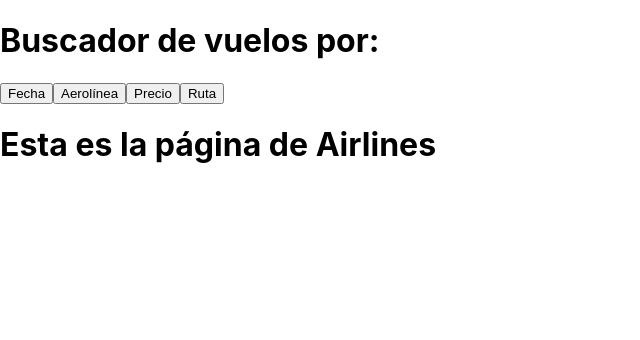
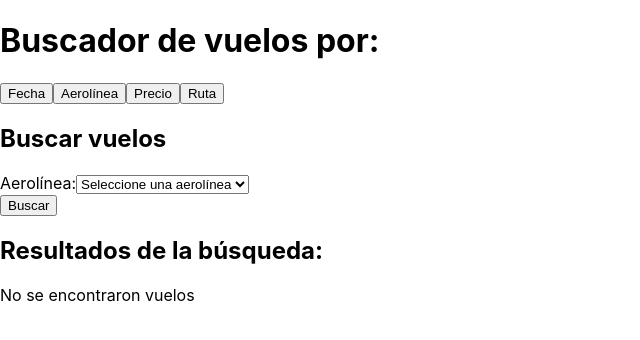
Before and after one commit to FerneyMontoya6/lab-01-arq-software, a React (Create React App) app in the folder vuelo-front/: page / in a window 1280 px wide. Both pictures are taken after a click on the button "Aerolínea". Shown: the top 340 px of the page, without its empty margins (0-640 px from the left). Built offline with nearby package versions, Linux system fonts and the light colour scheme.

Commit message:
Se añadió el componente FlightAirlines funcional

```diff
--- a/vuelo-front/src/App.js
+++ b/vuelo-front/src/App.js
@@ -42,6 +42,7 @@ function App() {
       </div>
     </>
   );
+
 }
 
 export default App;
--- a/vuelo-front/src/FlightAirlines/FlightAirlines.js
+++ b/vuelo-front/src/FlightAirlines/FlightAirlines.js
@@ -1,11 +1,152 @@
-import React from 'react'
+import React, { useState } from "react";
+import axios from "axios";
 
 function Airlines() {
-    return (
-        <div>
-            <h1>Esta es la página de Airlines</h1>
-        </div>
-    )
+  const [startDate, setStartDate] = useState("");
+  const [endDate, setEndDate] = useState("");
+  const [selectedAirline, setSelectedAirline] = useState("");
+  const [flights, setFlights] = useState([]);
+  const [loading, setLoading] = useState(false);
+
+  const handleSearch = async () => {
+    setLoading(true);
+
+    try {
+      const response = await axios.get(
+        `http://localhost:8080/flights/searchbyairline?airline=${selectedAirline}`
+      );
+
+      setFlights(response.data);
+    } catch (error) {
+      console.log("Error en la carga de datos de vuelo" + error);
+    }
+
+    setLoading(false);
+  };
+
+  return (
+    <>
+      <h2>Buscar vuelos</h2>
+      <div>
+        <label>Aerolínea:</label>
+        <select
+          value={selectedAirline}
+          onChange={(e) => setSelectedAirline(e.target.value)}
+        >
+          <option value="">Seleccione una aerolínea</option>
+          <option value="Airways Inc.">Airways Inc.</option>
+          <option value="JetFly">JetFly</option>
+          <option value="Avianca">Avianca</option>
+          <option value="Latam">Latam</option>
+          <option value="Wingo">Wingo</option>
+        </select>
+      </div>
+      <button onClick={handleSearch}>Buscar</button>
+
+      {loading && <p>Cargando...</p>}
+
+      <h2>Resultados de la búsqueda:</h2>
+      {flights.length > 0 ? (
+        <ul>
+          {flights.map((flight, index) => (
+            <li key={index}>
+              {Object.keys(flight).map((key) => (
+                <div key={key}>
+                  {`${key}: ${
+                    typeof flight[key] === "object"
+                      ? JSON.stringify(flight[key])
+                      : flight[key]
+                  }`}
+                </div>
+              ))}
+            </li>
+          ))}
+        </ul>
+      ) : (
+        <p>No se encontraron vuelos</p>
+      )}
+    </>
+  );
 }
 
 export { Airlines };
+
+
+
+
+
+
+
+
+
+
+
+
+
+
+
+// import React, { useLayoutEffect, useState } from "react";
+// import axios from "axios";
+
+// function Airlines() {
+//     const [startDate, setStartDate] = useState("");
+//   const [endDate, setEndDate] = useState("");
+//   const [flights, setFlights] = useState([]);
+//   const [loading, setLoading] = useState(false);
+
+//   const handleSearch = async () => {
+//     setLoading(true);
+
+//     try {
+//       const response = await axios.get(
+//         `http://localhost:8080/flights/searchbydate?startDate=${startDate}&endDate=${endDate}`
+//       );
+
+//       setFlights(response.data);
+//     } catch (error) {
+//       console.log("Error en la carga de datos de vuelo" + error);
+//     }
+
+//     setLoading(false);
+//   };
+
+//   return (
+//     <>
+//       <h2>Buscar vuelos</h2>
+//       <div>
+//         <label>Fecha de inicio:</label>
+//         <input
+//           type="date"
+//           value={startDate}
+//           onChange={(e) => setStartDate(e.target.value)}
+//         ></input>
+//       </div>
+//       <button onClick={handleSearch}>Buscar</button>
+
+//       {loading && <p>Cargando...</p>}
+
+//       <h2>Resultados de la búsqueda:</h2>
+//       {flights.length > 0 ? (
+//         <ul>
+//           {flights.map((flight, index) => (
+//             <li key={index}>
+//               {Object.keys(flight).map((key) => (
+//                 <div key={key}>
+//                   {`${key}: ${
+//                     typeof flight[key] === "object"
+//                       ? JSON.stringify(flight[key])
+//                       : flight[key]
+//                   }`}
+//                 </div>
+//               ))}
+//             </li>
+//           ))}
+//         </ul>
+//       ) : (
+//         <p>No se encontraron vuelos</p>
+//       )}
+//     </>
+//   );
+// }
+
+// export { Airlines };
```
